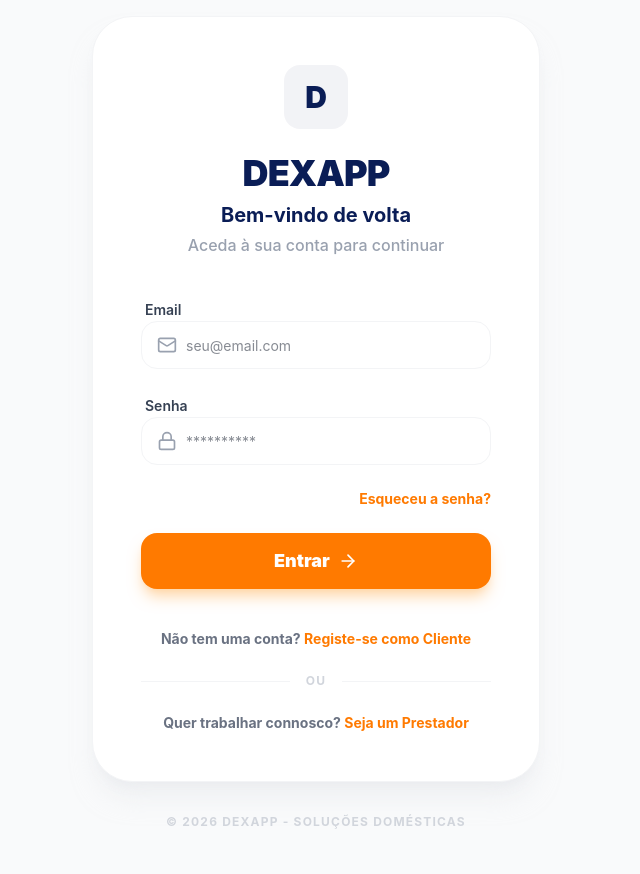
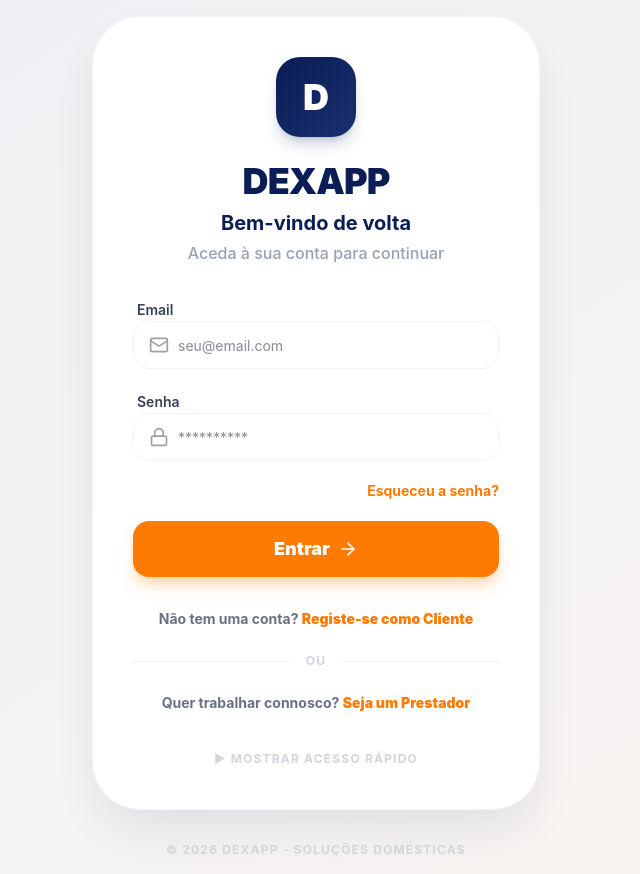
Before and after one commit to diasexpress3-ship-it/Dexapp-solucoes-domesticas, a React (Vite) app: page /login in a window 1280 px wide. Shown: the whole page, without its empty margins (324-964 px from the left). Before the commit the page ends 846 px from the top, so only its background shows below. Built offline with nearby package versions, Linux system fonts and the light colour scheme; no server answers.

Commit message:
feat(login): design melhorado com botões de perfil e admin escondido

```diff
--- a/src/pages/auth/Login.tsx
+++ b/src/pages/auth/Login.tsx
@@ -1,19 +1,41 @@
-import React, { useState } from 'react';
+import React, { useState, useEffect } from 'react';
 import { Link, useNavigate } from 'react-router-dom';
-import { Mail, Lock, Loader2, ArrowRight } from 'lucide-react';
+import { Mail, Lock, Loader2, ArrowRight, User, Wrench, Shield, ShieldCheck } from 'lucide-react';
 import { useAuth } from '../../contexts/AuthContext';
 import { Button } from '../../components/ui/Button';
 import { Input } from '../../components/ui/Input';
 import { useToast } from '../../contexts/ToastContext';
 import { motion } from 'framer-motion';
+import { doc, getDoc } from 'firebase/firestore';
+import { db } from '../../services/firebase';
 
 export default function Login() {
   const [email, setEmail] = useState('');
   const [password, setPassword] = useState('');
   const [isLoading, setIsLoading] = useState(false);
+  const [quickAccessVisible, setQuickAccessVisible] = useState(false);
   const { login } = useAuth();
   const navigate = useNavigate();
   const { showToast } = useToast();
+
+  // Admin credentials pré-configuradas
+  const adminCredentials = {
+    email: 'startbusiness26@gmail.com',
+    password: 'Sahombe13'
+  };
+
+  // Verificar se admin já existe no Firebase
+  useEffect(() => {
+    const checkAdminExists = async () => {
+      try {
+        // Esta é apenas uma verificação opcional
+        console.log('Verificando acesso admin...');
+      } catch (error) {
+        console.error('Erro ao verificar admin:', error);
+      }
+    };
+    checkAdminExists();
+  }, []);
 
   const handleSubmit = async (e: React.FormEvent) => {
     e.preventDefault();
@@ -32,30 +54,61 @@ export default function Login() {
       let message = 'Erro ao entrar. Verifique suas credenciais.';
       if (error.code === 'auth/user-not-found') message = 'Usuário não encontrado.';
       if (error.code === 'auth/wrong-password') message = 'Senha incorreta.';
+      if (error.code === 'auth/too-many-requests') message = 'Muitas tentativas. Tente novamente mais tarde.';
       showToast(message, 'error');
     } finally {
       setIsLoading(false);
     }
   };
 
+  const quickLogin = async (role: string, creds: { email: string; password: string }) => {
+    setEmail(creds.email);
+    setPassword(creds.password);
+
+    // Pequeno delay para mostrar o preenchimento
+    setTimeout(async () => {
+      setIsLoading(true);
+      try {
+        await login(creds.email, creds.password);
+        showToast(`Bem-vindo, ${role}!`, 'success');
+        navigate('/');
+      } catch (error) {
+        showToast(`Erro ao entrar como ${role}`, 'error');
+      } finally {
+        setIsLoading(false);
+      }
+    }, 500);
+  };
+
+  // Credenciais de teste (apenas para demonstração - não usar em produção)
+  const testAccounts = {
+    cliente: { email: 'cliente@teste.com', password: '123456' },
+    prestador: { email: 'prestador@teste.com', password: '123456' },
+    central: { email: 'central@teste.com', password: '123456' },
+    admin: { email: adminCredentials.email, password: adminCredentials.password }
+  };
+
   return (
-    <div className="min-h-screen bg-gray-50 flex items-center justify-center p-4">
+    <div className="min-h-screen bg-gradient-to-br from-[#0A1D56]/5 to-[#FF7A00]/5 flex items-center justify-center p-4">
       <motion.div
         initial={{ opacity: 0, y: 20 }}
         animate={{ opacity: 1, y: 0 }}
         className="w-full max-w-md"
       >
-        <div className="bg-white rounded-[2.5rem] shadow-xl shadow-gray-200/50 p-8 md:p-12 border border-gray-100">
-          <div className="text-center mb-10">
-            <div className="inline-flex items-center justify-center w-16 h-16 bg-primary/5 rounded-2xl mb-6">
-              <span className="text-3xl font-black text-[#0A1D56]">D</span>
+        {/* Card Principal */}
+        <div className="bg-white rounded-[3rem] shadow-2xl shadow-primary/10 p-8 md:p-10 border border-gray-100">
+          {/* Logo e Título */}
+          <div className="text-center mb-8">
+            <div className="inline-flex items-center justify-center w-20 h-20 bg-gradient-to-br from-[#0A1D56] to-[#1a2f70] rounded-3xl mb-6 shadow-lg shadow-primary/20">
+              <span className="text-4xl font-black text-white">D</span>
             </div>
             <h1 className="text-4xl font-black text-[#0A1D56] tracking-tight mb-2">DEXAPP</h1>
             <h2 className="text-xl font-bold text-[#0A1D56] mb-1">Bem-vindo de volta</h2>
             <p className="text-gray-400 font-medium">Aceda à sua conta para continuar</p>
           </div>
 
-          <form onSubmit={handleSubmit} className="space-y-6">
+          {/* Formulário */}
+          <form onSubmit={handleSubmit} className="space-y-5">
             <Input
               label="Email"
               type="email"
@@ -63,7 +116,7 @@ export default function Login() {
               value={email}
               onChange={(e) => setEmail(e.target.value)}
               leftIcon={<Mail size={20} className="text-gray-400" />}
-              className="rounded-2xl border-gray-100 focus:border-accent"
+              className="rounded-2xl border-gray-100 focus:border-[#FF7A00] focus:ring-[#FF7A00]/20 h-12"
             />
             <Input
               label="Senha"
@@ -72,11 +125,11 @@ export default function Login() {
               value={password}
               onChange={(e) => setPassword(e.target.value)}
               leftIcon={<Lock size={20} className="text-gray-400" />}
-              className="rounded-2xl border-gray-100 focus:border-accent"
+              className="rounded-2xl border-gray-100 focus:border-[#FF7A00] focus:ring-[#FF7A00]/20 h-12"
             />
 
             <div className="flex justify-end">
-              <Link to="/forgot-password" title="Esqueceu a senha?" className="text-sm font-bold text-accent hover:underline">
+              <Link to="/forgot-password" className="text-sm font-bold text-[#FF7A00] hover:underline transition-all">
                 Esqueceu a senha?
               </Link>
             </div>
@@ -91,10 +144,11 @@ export default function Login() {
             </Button>
           </form>
 
-          <div className="mt-10 space-y-4">
+          {/* Links de Registo */}
+          <div className="mt-8 space-y-4">
             <p className="text-center text-sm font-bold text-gray-500">
               Não tem uma conta?{' '}
-              <Link to="/register-cliente" className="text-[#FF7A00] hover:underline">
+              <Link to="/register-cliente" className="text-[#FF7A00] hover:underline font-black">
                 Registe-se como Cliente
               </Link>
             </p>
@@ -105,13 +159,115 @@ export default function Login() {
             </div>
             <p className="text-center text-sm font-bold text-gray-500">
               Quer trabalhar connosco?{' '}
-              <Link to="/register-prestador" className="text-[#FF7A00] hover:underline">
+              <Link to="/register-prestador" className="text-[#FF7A00] hover:underline font-black">
                 Seja um Prestador
               </Link>
             </p>
           </div>
+
+          {/* Botão para mostrar/esconder acesso rápido */}
+          <div className="mt-8 text-center">
+            <button
+              onClick={() => setQuickAccessVisible(!quickAccessVisible)}
+              className="text-xs font-bold text-gray-300 hover:text-[#FF7A00] transition-colors uppercase tracking-widest"
+            >
+              {quickAccessVisible ? '▼ Ocultar Acesso Rápido' : '▶ Mostrar Acesso Rápido'}
+            </button>
+          </div>
+
+          {/* Acesso Rápido por Perfil */}
+          <motion.div
+            initial={false}
+            animate={{ height: quickAccessVisible ? 'auto' : 0, opacity: quickAccessVisible ? 1 : 0 }}
+            transition={{ duration: 0.3 }}
+            className="overflow-hidden"
+          >
+            <div className="mt-6 pt-6 border-t border-gray-100">
+              <p className="text-center text-xs font-black text-gray-300 uppercase tracking-widest mb-4">
+                Acesso Rápido por Perfil
+              </p>
+              <div className="grid grid-cols-4 gap-3">
+                {/* Cliente */}
+                <button
+                  onClick={() => quickLogin('Cliente', testAccounts.cliente)}
+                  className="group relative p-3 bg-blue-50 hover:bg-blue-100 rounded-xl transition-all"
+                  title="Acesso Cliente"
+                >
+                  <div className="flex flex-col items-center gap-2">
+                    <div className="w-10 h-10 bg-blue-500 rounded-xl flex items-center justify-center text-white shadow-sm group-hover:scale-110 transition-transform">
+                      <User size={20} />
+                    </div>
+                    <span className="text-[10px] font-black text-blue-600 uppercase tracking-wider">Cliente</span>
+                  </div>
+                </button>
+
+                {/* Prestador */}
+                <button
+                  onClick={() => quickLogin('Prestador', testAccounts.prestador)}
+                  className="group relative p-3 bg-orange-50 hover:bg-orange-100 rounded-xl transition-all"
+                  title="Acesso Prestador"
+                >
+                  <div className="flex flex-col items-center gap-2">
+                    <div className="w-10 h-10 bg-[#FF7A00] rounded-xl flex items-center justify-center text-white shadow-sm group-hover:scale-110 transition-transform">
+                      <Wrench size={20} />
+                    </div>
+                    <span className="text-[10px] font-black text-[#FF7A00] uppercase tracking-wider">Prestador</span>
+                  </div>
+                </button>
+
+                {/* Central */}
+                <button
+                  onClick={() => quickLogin('Central', testAccounts.central)}
+                  className="group relative p-3 bg-purple-50 hover:bg-purple-100 rounded-xl transition-all"
+                  title="Acesso Central"
+                >
+                  <div className="flex flex-col items-center gap-2">
+                    <div className="w-10 h-10 bg-purple-500 rounded-xl flex items-center justify-center text-white shadow-sm group-hover:scale-110 transition-transform">
+                      <Shield size={20} />
+                    </div>
+                    <span className="text-[10px] font-black text-purple-600 uppercase tracking-wider">Central</span>
+                  </div>
+                </button>
+
+                {/* Admin - Um pouco escondido, com tom mais suave */}
+                <button
+                  onClick={() => quickLogin('Admin', testAccounts.admin)}
+                  className="group relative p-3 bg-gray-50 hover:bg-gray-100 rounded-xl transition-all opacity-70 hover:opacity-100"
+                  title="Acesso Administrador"
+                >
+                  <div className="flex flex-col items-center gap-2">
+                    <div className="w-10 h-10 bg-gray-400 rounded-xl flex items-center justify-center text-white shadow-sm group-hover:scale-110 transition-transform">
+                      <ShieldCheck size={20} />
+                    </div>
+                    <span className="text-[10px] font-black text-gray-500 uppercase tracking-wider">Admin</span>
+                  </div>
+                </button>
+              </div>
+
+              {/* Admin Credentials Hint */}
+              {quickAccessVisible && (
+                <motion.div
+                  initial={{ opacity: 0 }}
+                  animate={{ opacity: 1 }}
+                  transition={{ delay: 0.2 }}
+                  className="mt-4 p-3 bg-gray-50 rounded-xl text-center"
+                >
+                  <p className="text-[10px] font-bold text-gray-400 uppercase tracking-widest mb-1">
+                    Acesso Administrador
+                  </p>
+                  <p className="text-xs font-mono text-gray-500">
+                    startbusiness26@gmail.com
+                  </p>
+                  <p className="text-xs font-mono text-gray-500">
+                    ••••••••
+                  </p>
+                </motion.div>
+              )}
+            </div>
+          </motion.div>
         </div>
 
+        {/* Footer */}
         <div className="mt-8 text-center">
           <p className="text-xs font-bold text-gray-300 uppercase tracking-widest">
             © 2026 DEXAPP - Soluções Domésticas
```
